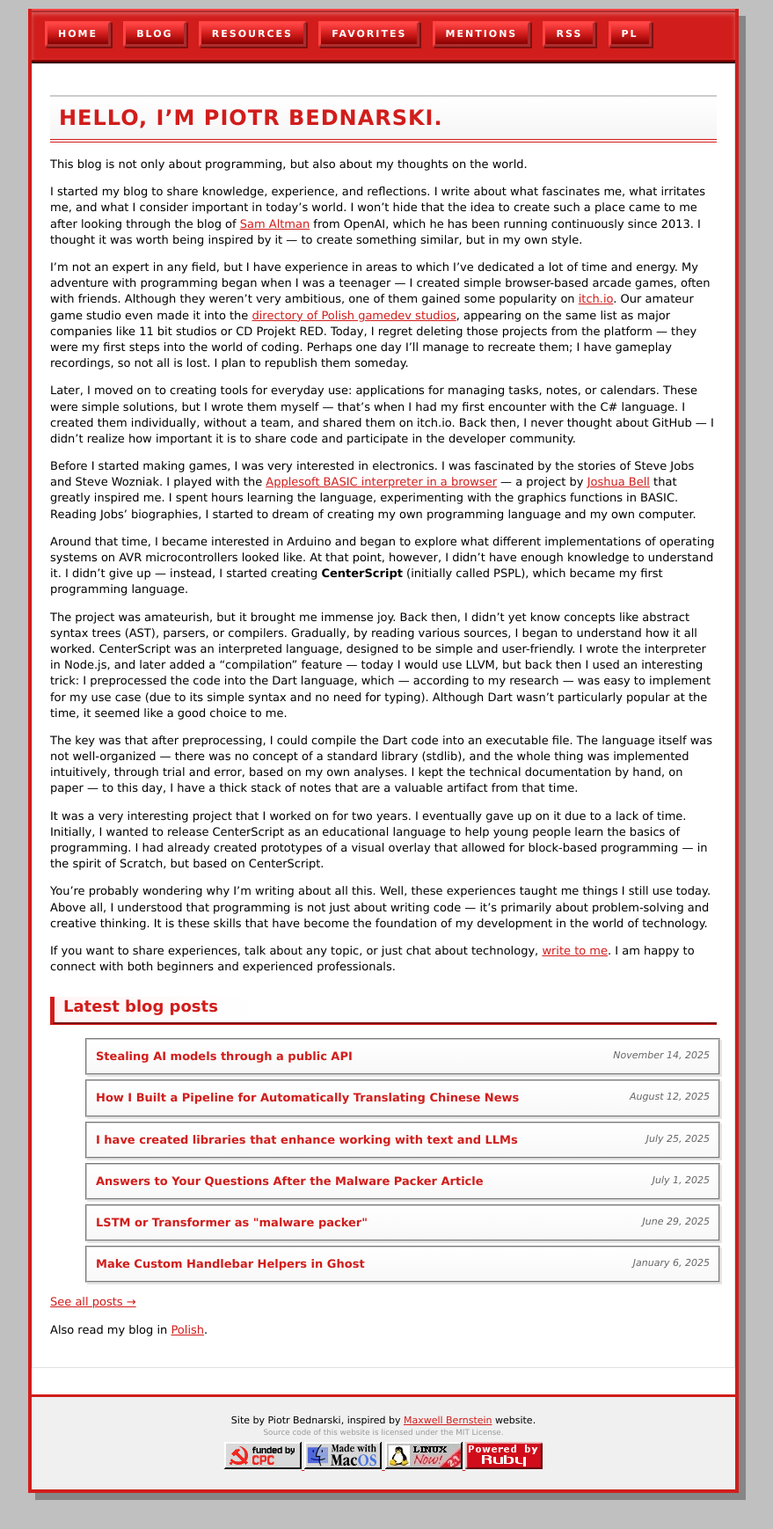
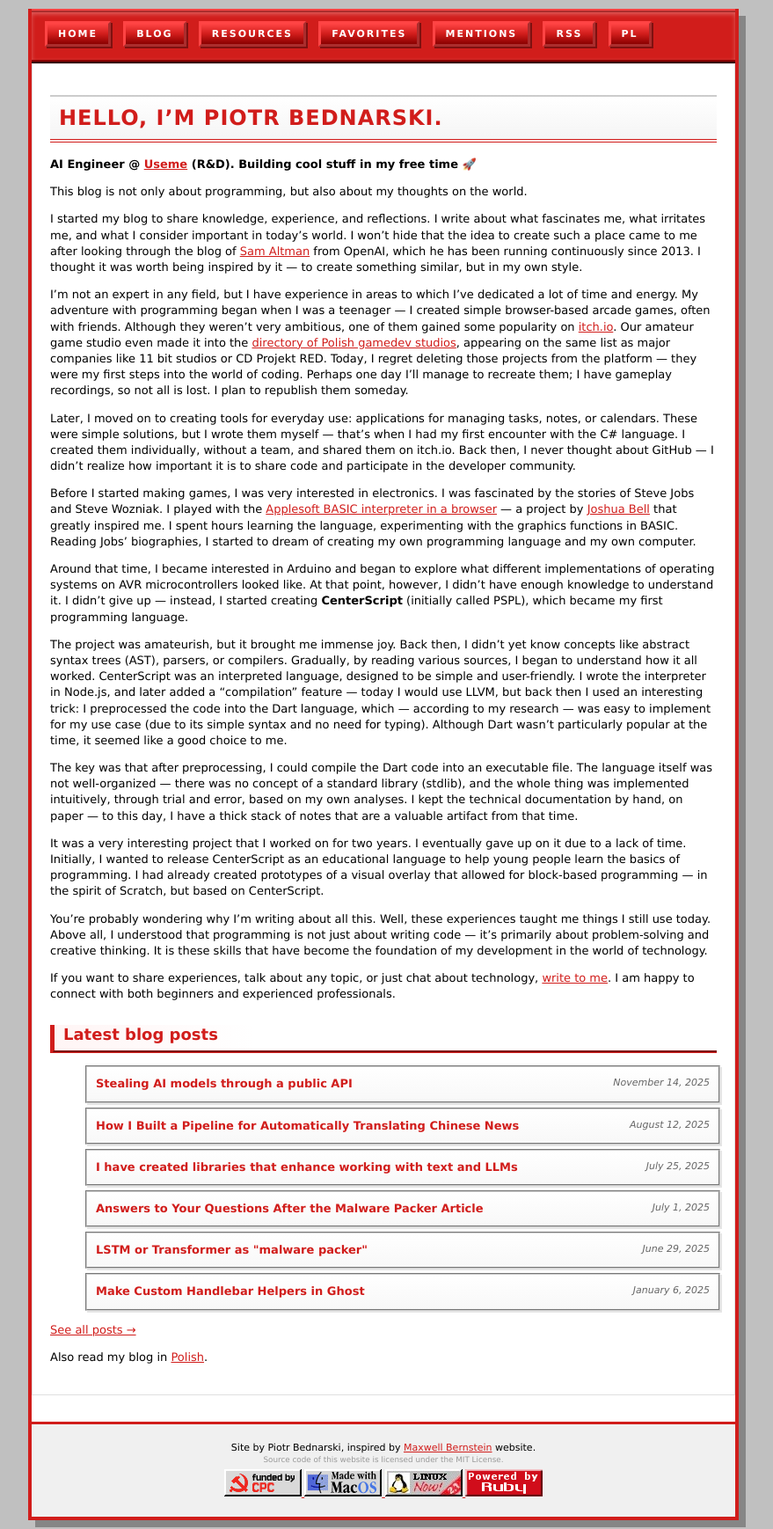
Before and after one commit to piotrmaciejbednarski/piotrmaciejbednarski.github.io, a Jekyll site: the page built from en/index.md, in a window 1280 px wide. Shown: the whole page at 88% size, without its empty margins (204-1083 px from the left). Built offline with Jekyll 4.4.1, drawn with Linux system fonts in a browser that asks for light colours; before the commit the page ends 1707 px from its top, so only the background shows below that.

Commit message:
Update bio and footer with AI Engineer info and tooltip
Added current role as AI Engineer at Useme to both English and Polish index pages. Updated the footer image with a tooltip clarifying the CPC funding note as a joke.

```diff
--- a/_includes/footer.md
+++ b/_includes/footer.md
@@ -8,8 +8,8 @@
         </span>
         <br />
         <a rel="noreferrer" href="https://www.idcpc.org.cn/">
-          <img alt="CPC" style="padding-top: 5px;" src="/assets/img/fundedbycpc.jpg" />
           <!-- This is joke, CPC does not fund me. -->
+          <img alt="CPC" title="This is a joke, CPC does not fund me." style="padding-top: 5px;" src="/assets/img/fundedbycpc.jpg" />
         </a>
         <a href="https://developer.apple.com/macos/">
           <img alt="macOS" style="padding-top: 5px;" src="/assets/img/macos.gif" />
--- a/en/index.md
+++ b/en/index.md
@@ -7,6 +7,8 @@ description: I started my blog to share knowledge, experience, and reflections.
 ---
 
 # Hello, I'm Piotr Bednarski.
+
+**AI Engineer @ [Useme](https://useme.com) (R&D). Building cool stuff in my free time 🚀**
 
 This blog is not only about programming, but also about my thoughts on the world.
 
```
Also changed, not shown: pl/index.md (+2 -0 lines).
